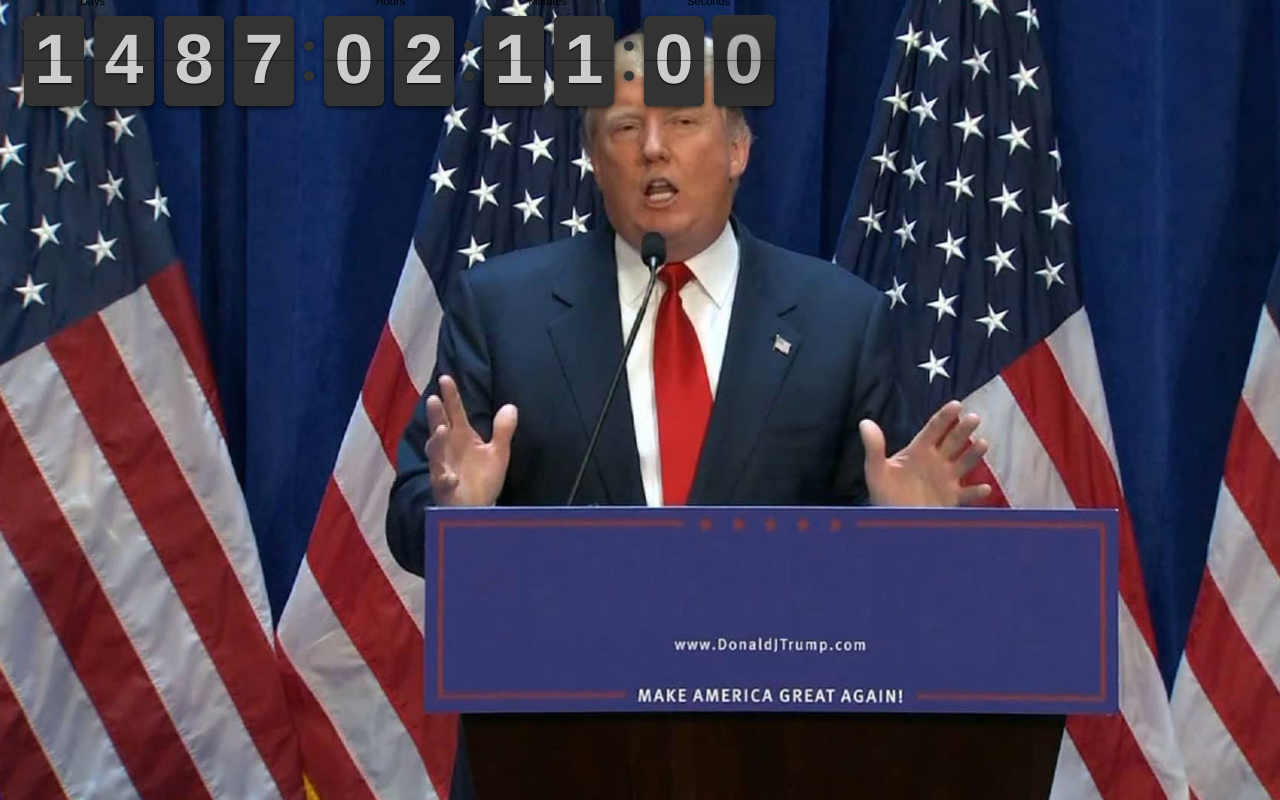
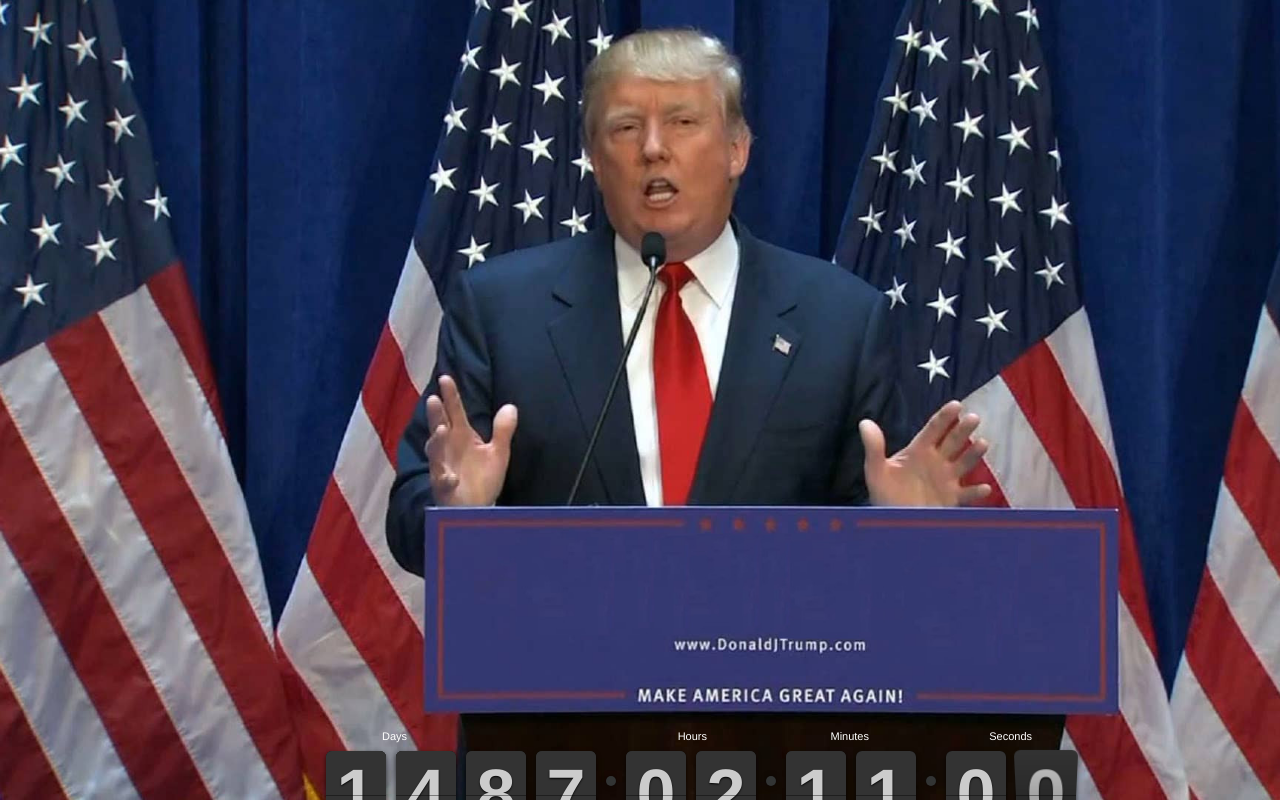
Before and after one commit to trumpcountdown/trumpcountdown.github.io, a website: page index.html in a window 1280 px wide. Drawn offline with nearby package versions, Linux system fonts and the light colour scheme.

Commit message:
Update flipclock.css

```diff
--- a/compiled/flipclock.css
+++ b/compiled/flipclock.css
@@ -38,7 +38,12 @@
 /* Main */
 .flip-clock-wrapper {
   font: normal 11px "Helvetica Neue", Helvetica, sans-serif;
-  -webkit-user-select: none; }
+  -webkit-user-select: none;
+
+
+
+
+}
 
 .flip-clock-meridium {
   background: none !important;
@@ -52,6 +57,14 @@
   position: relative;
   width: 100%;
   margin: 1em;
+
+  position: absolute;
+  top: 735px;
+  left: calc(50% - 330px);
+  //margin-left: -200px;
+  //margin-top: -200px;
+
+
 }
 
 .flip-clock-wrapper:before,
@@ -202,7 +215,7 @@
   position: absolute;
   top: -1.5em;
   right: -86px;
-  color: black;
+  color: white;
   text-shadow: none; }
 
 .flip-clock-divider.minutes .flip-clock-label {
```
